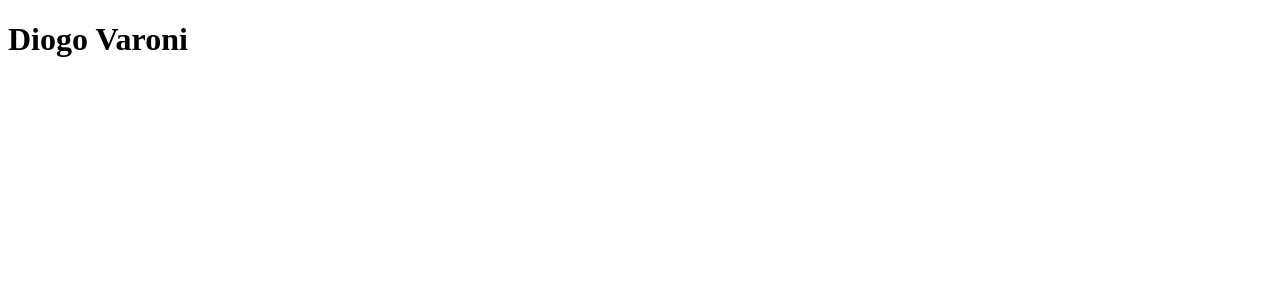
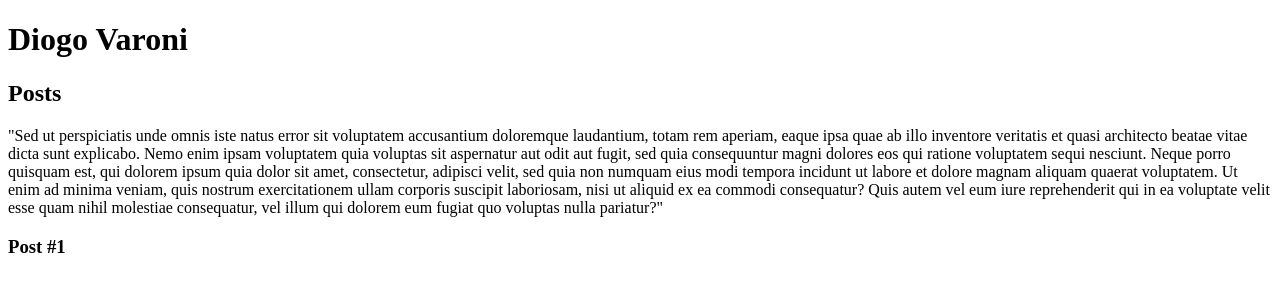
Before and after one commit to diogovaroni/Bootcamp-HTML-Web-Developer, a plain HTML site: page index.html in a window 1280 px wide. Drawn offline with Linux system fonts and the light colour scheme.

Commit message:
Adicionando texto na página

```diff
--- a/index.html
+++ b/index.html
@@ -9,7 +9,26 @@
             <h1>Diogo Varoni</h1>
         </header>
         <section>
-
+            <header>
+                <h2>Posts</h2>
+            </header>
+            <article>
+                <header>
+                <p>
+                    "Sed ut perspiciatis unde omnis iste natus error sit voluptatem accusantium doloremque laudantium,
+                    totam rem aperiam, eaque ipsa quae ab illo inventore veritatis et quasi architecto beatae vitae
+                    dicta sunt explicabo. Nemo enim ipsam voluptatem quia voluptas sit aspernatur aut odit aut fugit,
+                    sed quia consequuntur magni dolores eos qui ratione voluptatem sequi nesciunt. Neque porro quisquam
+                    est, qui dolorem ipsum quia dolor sit amet, consectetur, adipisci velit, sed quia non numquam eius
+                    modi tempora incidunt ut labore et dolore magnam aliquam quaerat voluptatem. Ut enim ad minima
+                    veniam, quis nostrum exercitationem ullam corporis suscipit laboriosam, nisi ut aliquid ex ea commodi
+                    consequatur? Quis autem vel eum iure reprehenderit qui in ea voluptate velit esse quam nihil molestiae
+                    consequatur, vel illum qui dolorem eum fugiat quo voluptas nulla pariatur?"
+                </p>
+                    <h3>Post #1</h3>
+                </header>
+            </article>
         </section>
+        <footer></footer>
     </body>
 </html>
```
